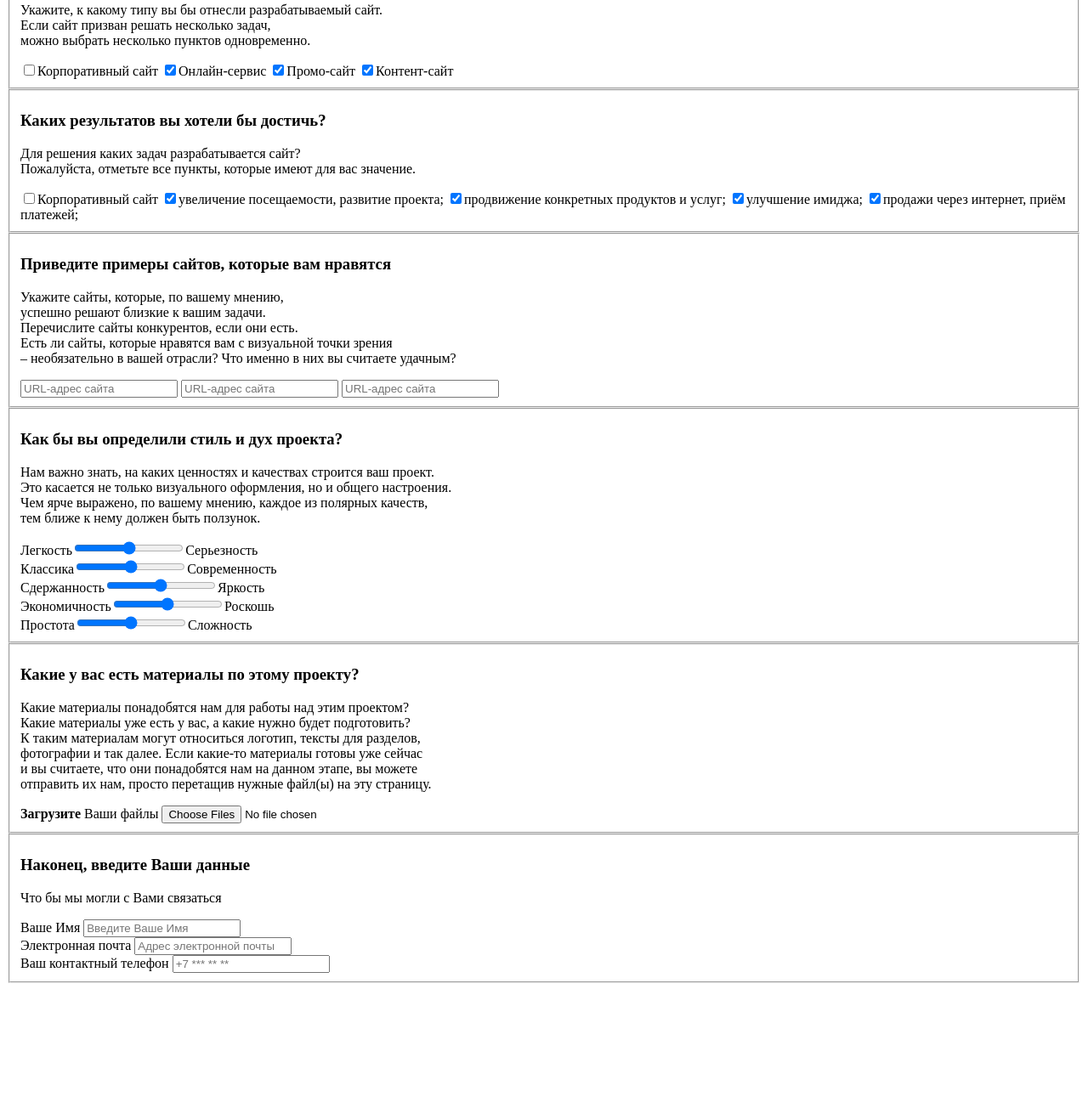
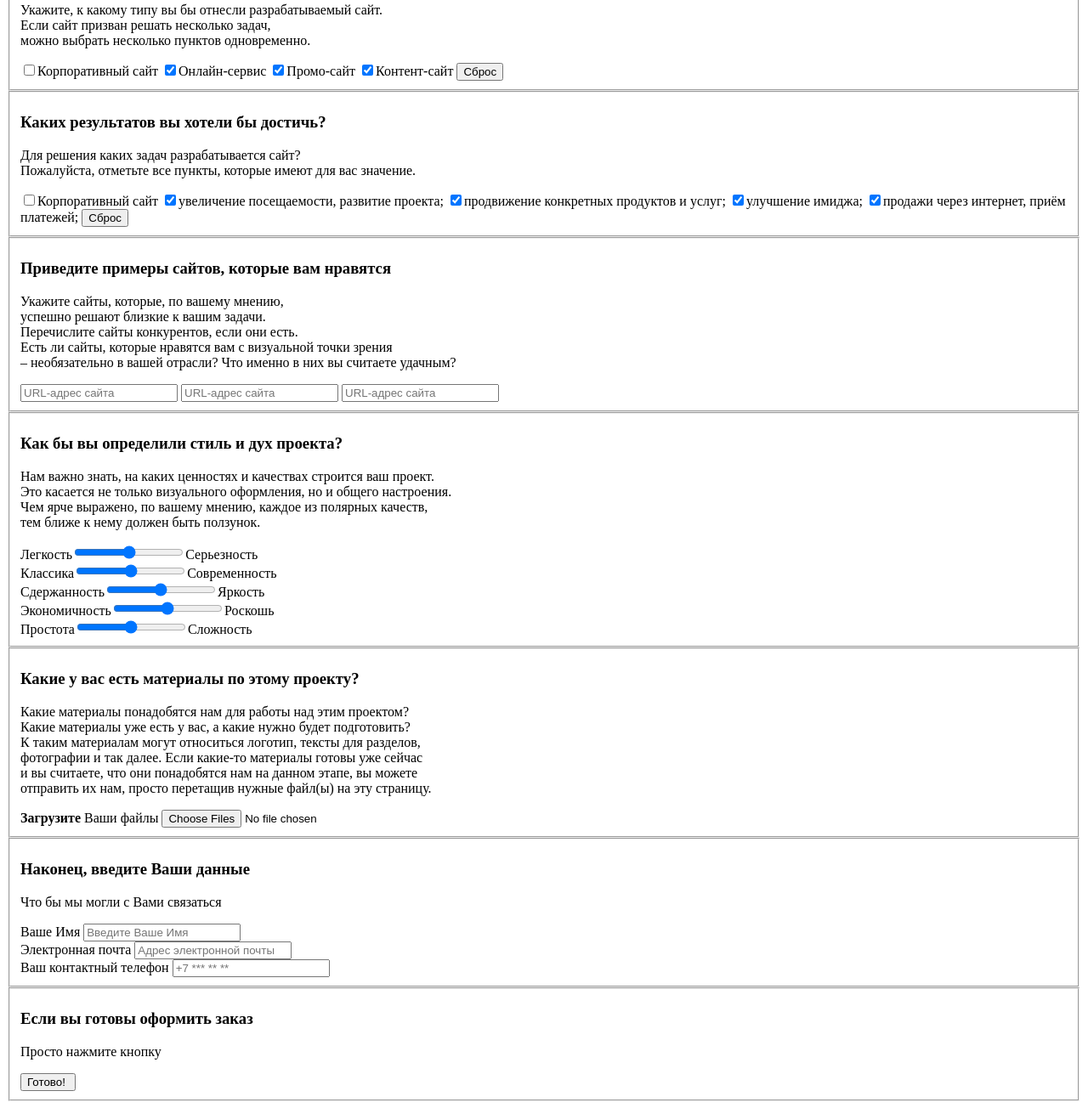
Before and after one commit to badlokirill/Homework, a plain HTML site: page project/forms/brif-form.html in a window 1280 px wide. Shown: the part 1168-2472 px from the top of the page at 85% size. Before the commit the page ends 2333 px from the top, so only its background shows below. Drawn offline with Linux system fonts and the light colour scheme.

Commit message:
Добавлены кнопки и комментарии,исправлены ошибки кода

```diff
--- a/project/forms/brif-form.html
+++ b/project/forms/brif-form.html
@@ -17,12 +17,16 @@
 			<a href="../index.html">
 				<img src="../img/3.jpg" alt="123"  title="Главная">
 			</a>
-		</div>		<nav>
-	   <ul>
-		   <a href="../index.html"><li>О Нас</li></a>
-		   <a href="services.html"><li>Услуги</li></a>
-		   <a href="contacts.html"><li>Контакты</li></a>
-	   </ul>
+
+		</div>
+		<!--Навигация-->
+		<nav>
+	   		<ul>
+		   		<a href="../index.html"><li>О Нас</li></a>
+		   		<a href="services.html"><li>Услуги</li></a>
+		   		<a href="contacts.html"><li>Контакты</li></a>
+	   		</ul>
+	   </nav>
 	   <div>
 		   <h2>Бриф: разработка веб-сайта</h2>
 	   </div>
@@ -63,6 +67,7 @@
                 <label><input type="checkbox" checked>Онлайн-сервис</label>
 				<label><input type="checkbox" checked>Промо-сайт</label>
 				<label><input type="checkbox" checked>Контент-сайт</label>
+				<input type="reset" value="Сброс">
 		   </fieldset>
 		<!--Чекбокс результатов сайта-->
 		   	 <fieldset>
@@ -75,6 +80,7 @@
 				<label><input type="checkbox" checked>продвижение конкретных продуктов и услуг;</label>
 				<label><input type="checkbox" checked>улучшение имиджа;</label>
 				<label><input type="checkbox" checked>продажи через интернет, приём платежей;</label>
+				<input type="reset" value="Сброс">
 			</fieldset>
 		<!--Поля ввода примеров сайтов-->
 			<fieldset>
@@ -158,6 +164,9 @@
 				</label>
 			</div>
 		</fieldset>
+			<fieldset>
+				<h3>Если вы готовы оформить заказ</h3>
+				<p>Просто нажмите кнопку</p>
+				<input type="submit" value="Готово! ">
+			</fieldset>
 	   </form>
-	</nav>
-	</header>
```
Also changed, not shown: project/index.html (+7 -4 lines).
